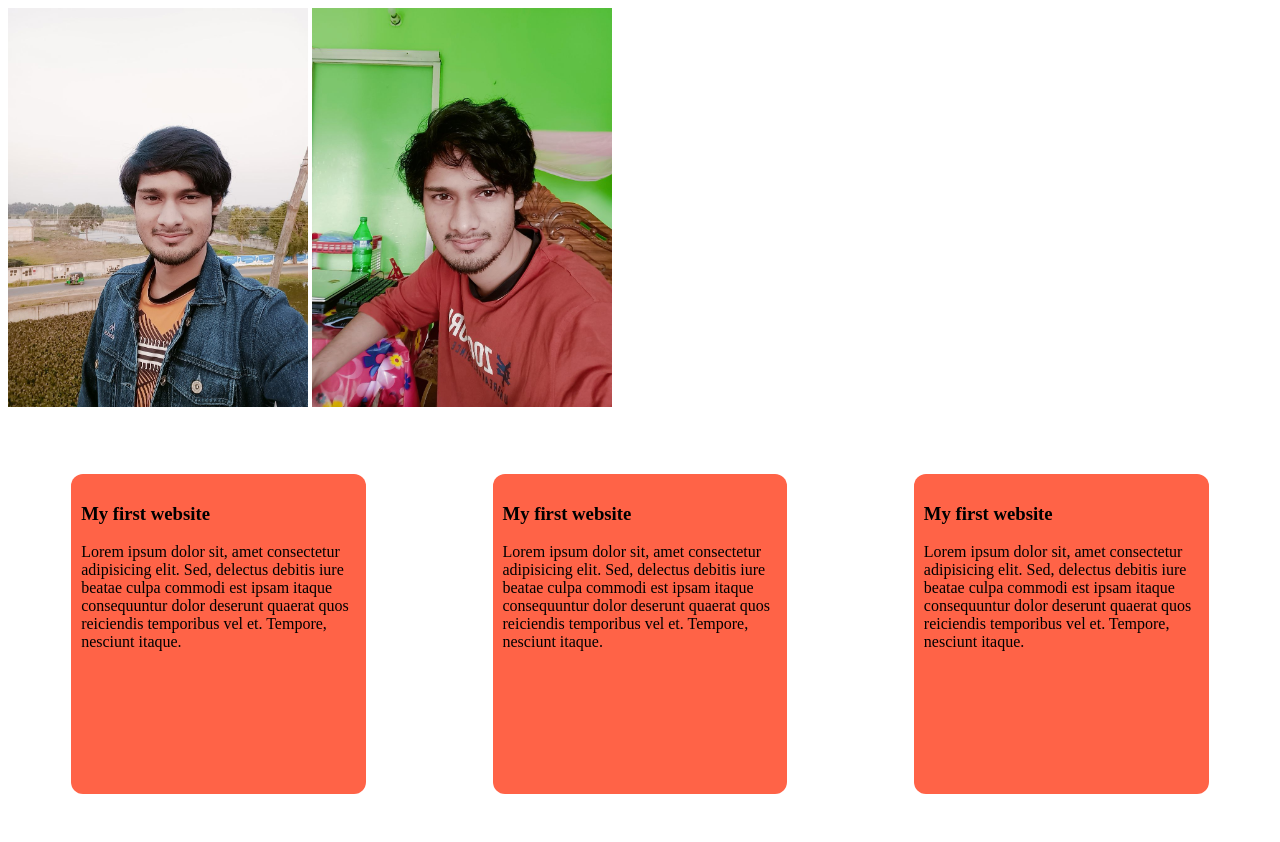
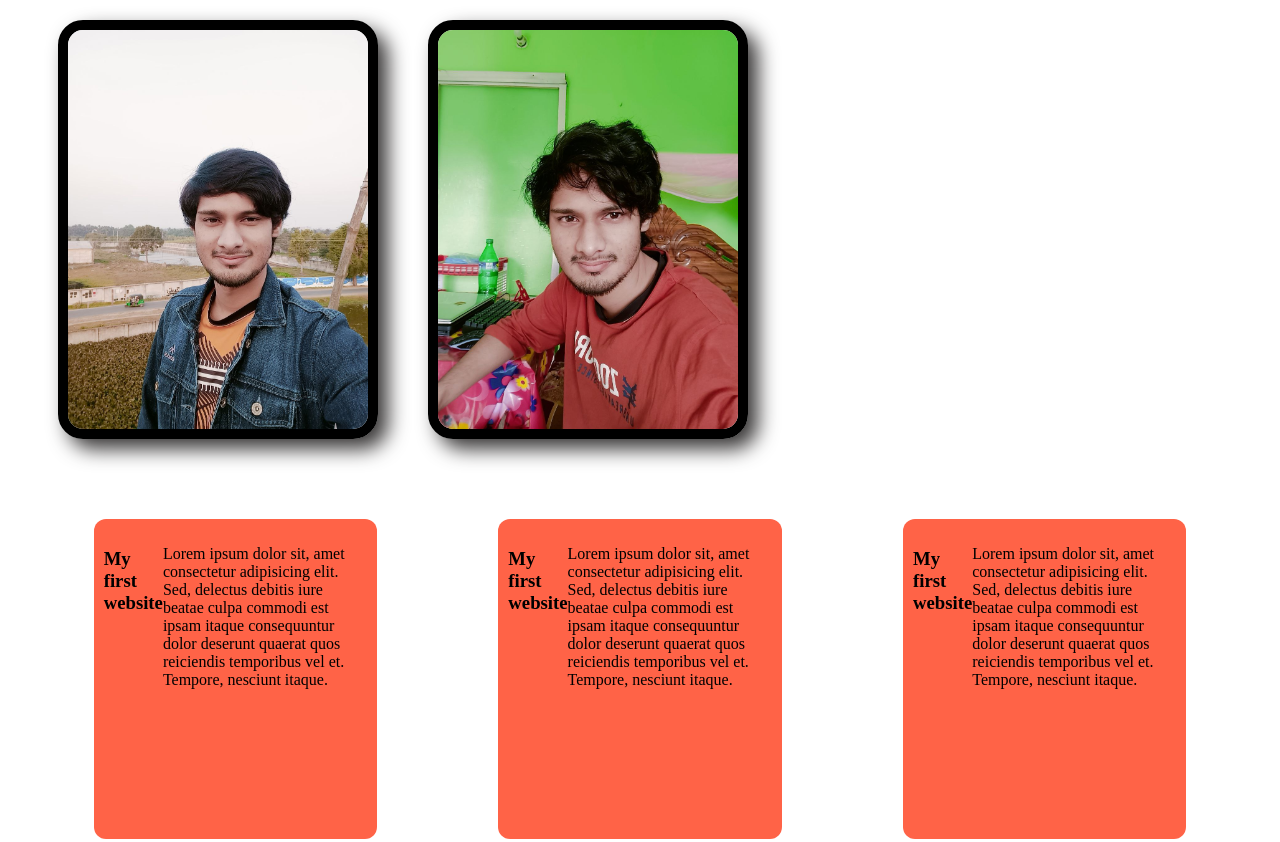
Before and after one commit to HamimTalukdar/my-simple-website, a plain HTML site: page index.html in a window 1280 px wide. Shown: the top 842 px of the page. Drawn offline with Linux system fonts and the light colour scheme.

```diff
--- a/index.html
+++ b/index.html
@@ -11,8 +11,14 @@
     <title>My simple website</title>
 </head>
 <body>
-    <img class="photo" src="styles/images/photo_6240242007259854404_y.jpg" alt="my pic">
-    <img class="photo" src="styles/images/photo_6240242007259854403_y.jpg" alt="my pic">
+    <div>
+        <div>
+            <img class="photo" src="styles/images/photo_6240242007259854404_y.jpg" alt="my pic">
+        </div>
+        <div>
+            <img class="photo" src="styles/images/photo_6240242007259854403_y.jpg" alt="my pic">
+        </div>
+    </div>
 
     <div class="divs">
         <div class="bug">
--- a/styles/blog.css
+++ b/styles/blog.css
@@ -13,8 +13,9 @@
     border-radius: 12px;
     width: 700px;
     height: 300px;
-    margin: 5%;
-    display: flex; */
+    /* margin: 5%; */
+    display: flex;
+    margin: 10px 25px ;
 }
 
 .divs{
@@ -23,5 +24,8 @@
 
 .photo{
     /* height: 200px; */
-    width: 300px
+    width: 300px;
+    border: 10px solid black;
+    border-radius: 25px;
+    box-shadow: 10px 10px 20px rgb(56, 54, 54);
 }
```
